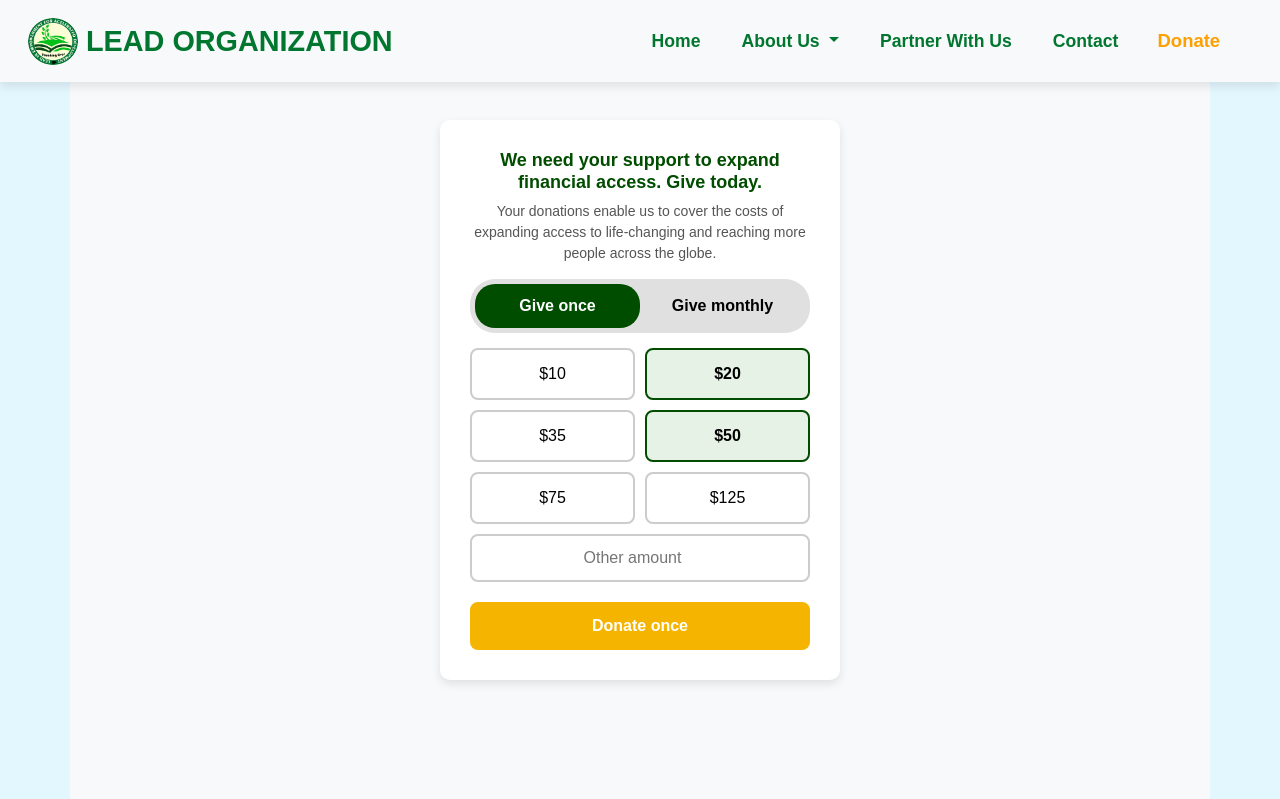
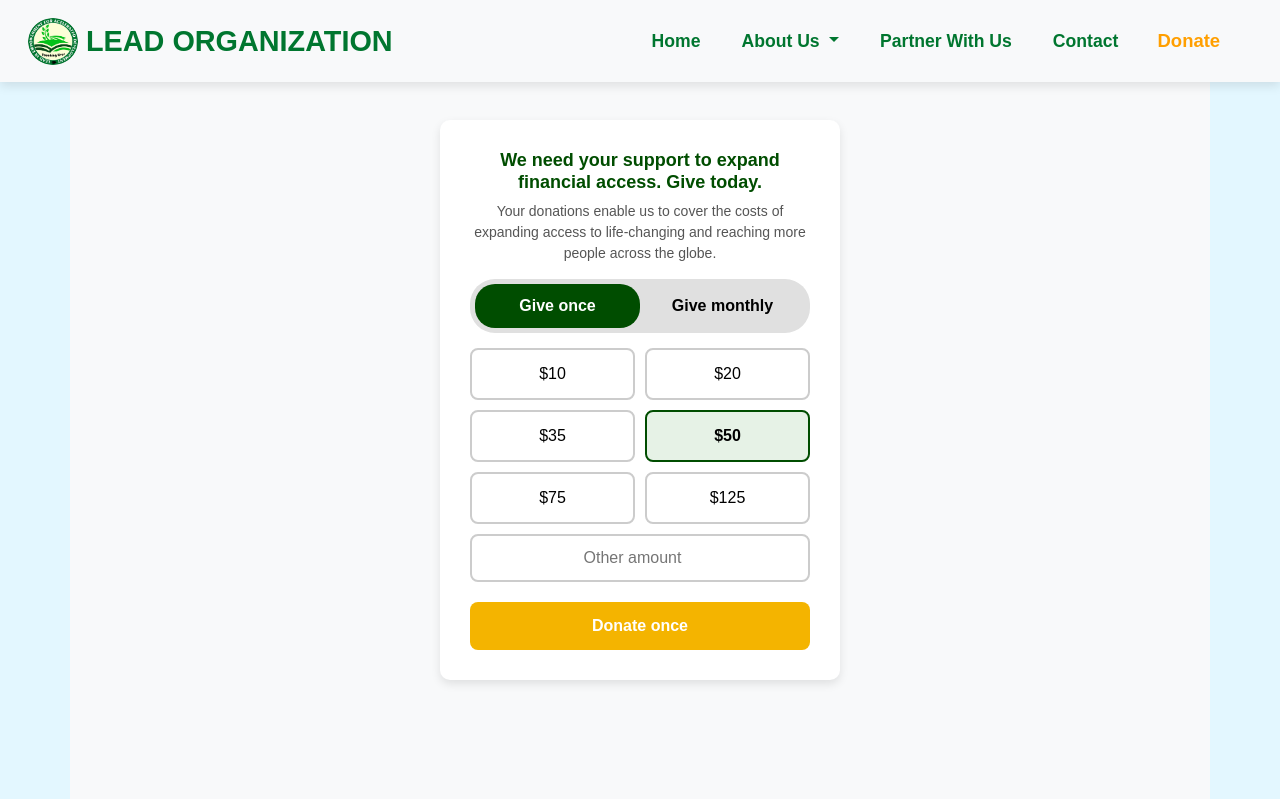
Before and after one commit to meshack34/LEAD_NGO, a Django app: template publicpages/templates/donatem.html in a window 1280 px wide. Shown: the top 799 px of the page. Run offline with Django 5.2, Linux system fonts and the light colour scheme; the template is opened without the code that fills it, so the values that code supplies are empty.

Commit message:
update team css

```diff
--- a/publicpages/templates/donatem.html
+++ b/publicpages/templates/donatem.html
@@ -20,7 +20,7 @@
         <!-- Donation Amounts -->
         <div class="amount-container">
             <button class="amount-btn" data-amount="10">$10</button>
-            <button class="amount-btn selected" data-amount="20">$20</button>
+            <button class="amount-btn" data-amount="20">$20</button>
             <button class="amount-btn" data-amount="35">$35</button>
             <button class="amount-btn selected" data-amount="50">$50</button>
             <button class="amount-btn" data-amount="75">$75</button>
```
